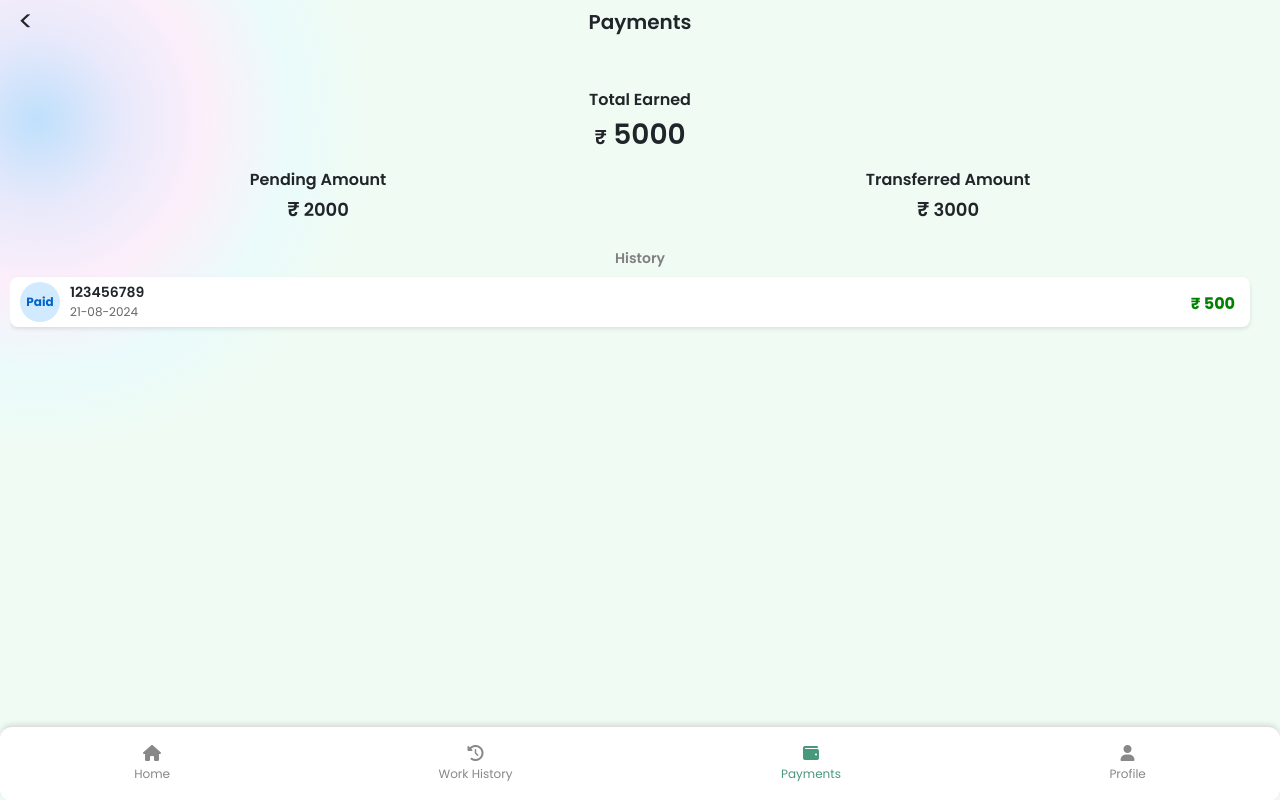
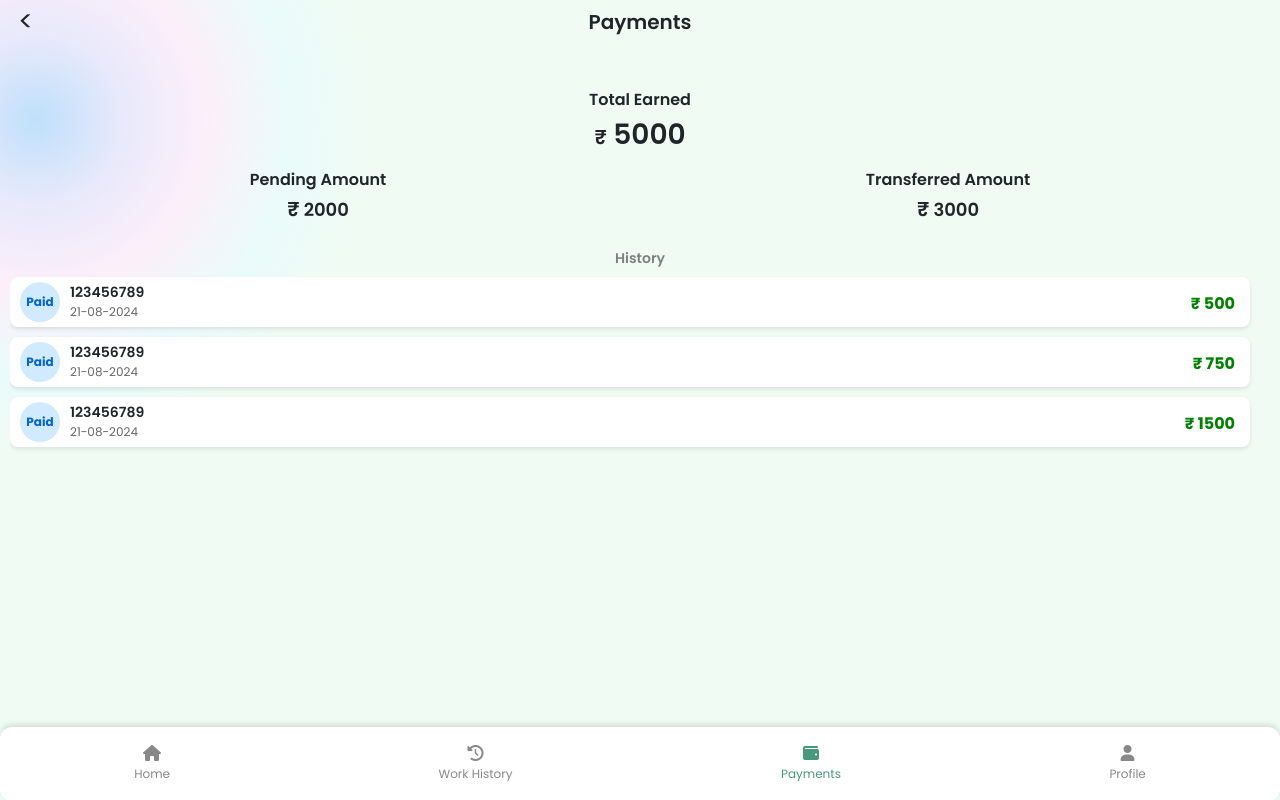
Before and after one commit to Faizi-Faisal/job, a React (Vite) app: page /payments in a window 1280 px wide. Built offline with nearby package versions, Linux system fonts and the light colour scheme; the HTML template or start-up script is replaced by a standard one.

Commit message:
Update Payments.jsx

```diff
--- a/src/pages/Payments.jsx
+++ b/src/pages/Payments.jsx
@@ -45,6 +45,24 @@ const Payments = () => {
           </div>
 
 
+          <div className="paymentpagesection-transaction">
+            <div className="paymentpagesection-avatar" style={{fontSize:'12px'}}>Paid</div>
+            <div className="paymentpagesection-info">
+              <div className="paymentpagesection-transaction-id" style={{fontSize:'14px'}}>123456789</div>
+              <div className="paymentpagesection-date" style={{fontSize:'12px'}}>21-08-2024</div>
+            </div>
+            <div className="paymentpagesection-amount" style={{fontSize:'16px',fontWeight:'bold',color:'green',marginRight:'5px'}}>₹ 750</div>
+          </div>
+          <div className="paymentpagesection-transaction">
+            <div className="paymentpagesection-avatar" style={{fontSize:'12px'}}>Paid</div>
+            <div className="paymentpagesection-info">
+              <div className="paymentpagesection-transaction-id" style={{fontSize:'14px'}}>123456789</div>
+              <div className="paymentpagesection-date" style={{fontSize:'12px'}}>21-08-2024</div>
+            </div>
+            <div className="paymentpagesection-amount" style={{fontSize:'16px',fontWeight:'bold',color:'green',marginRight:'5px'}}>₹ 1500</div>
+          </div>
+
+
           {/* Add more .paymentpagesection-transaction items here as needed */}
         </div>
       </div>
```
